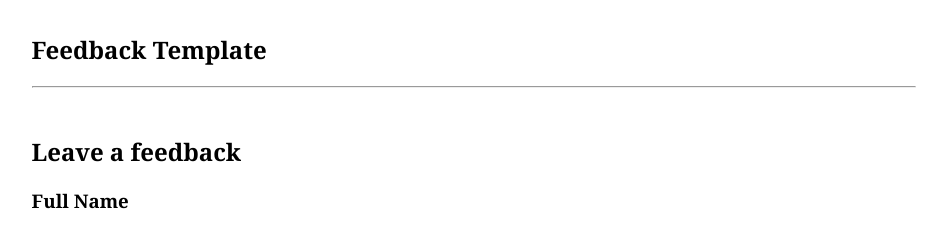
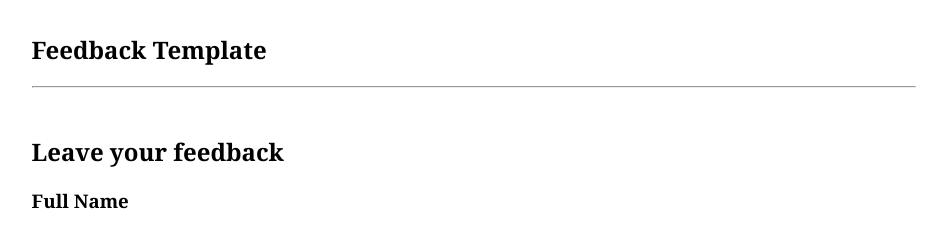
Before and after one commit to SorrenJ/IAT339_P02, a plain HTML site: page P02_Check1/p2.html in a window 1280 px wide. Shown: the part 4260-4485 px from the top of the page, without its empty margins (166-1113 px from the left). Drawn offline with Linux system fonts and the light colour scheme.

Commit message:
leave your feedback

```diff
--- a/P02_Check1/p2.html
+++ b/P02_Check1/p2.html
@@ -405,7 +405,7 @@
       <hr>
 
       <div class="feedbackContainer"><br>
-        <h2>Leave a feedback</h2>
+        <h2>Leave your feedback</h2>
         <form action="_blank" method="post">
           <h3><label for="full-name">Full Name</label></h3><input type="text" name="name" id="full-name"
             placeholder="First and Last" required=""><br>
```
